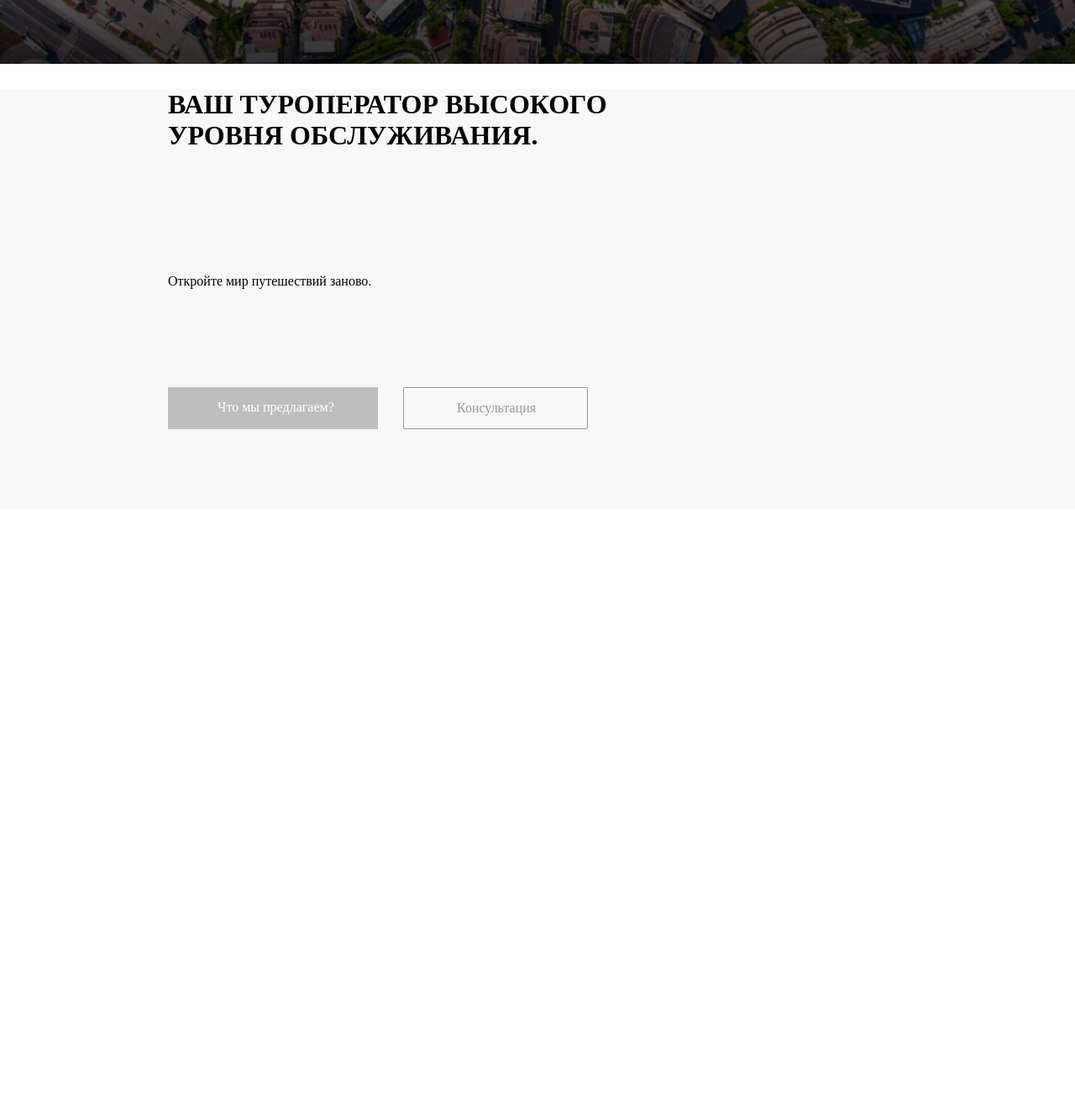
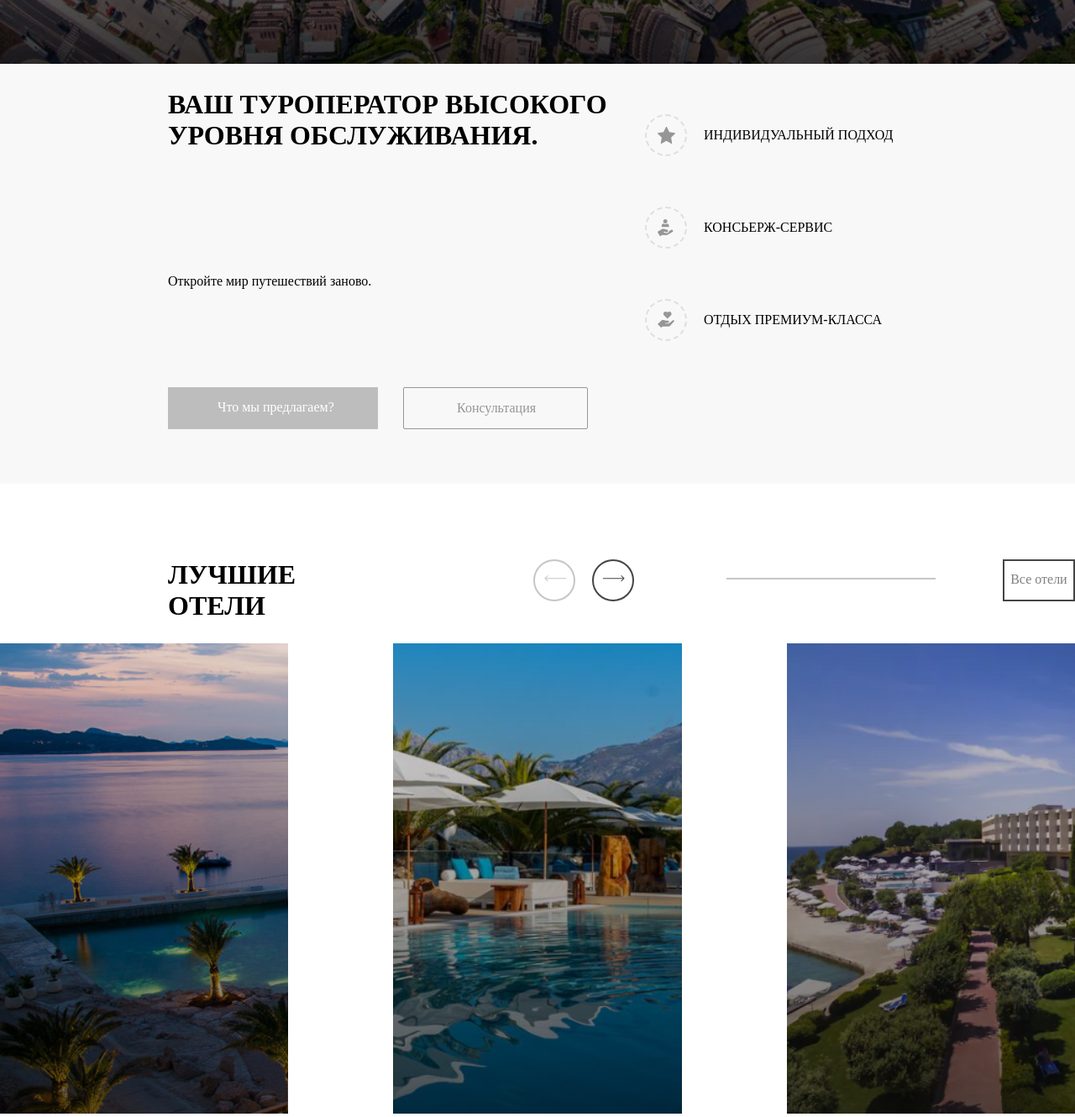
Before and after one commit to kirill202020/Lesson-24-from-home-main, a plain HTML site: page index.html in a window 1280 px wide. Shown: the part 700-2030 px from the top of the page at 84% size. Before the commit the page ends 1306 px from the top, so only its background shows below. Drawn offline with Linux system fonts and the light colour scheme.

Commit message:
After 26 lesson

```diff
--- a/index.html
+++ b/index.html
@@ -99,6 +99,7 @@
             <a href="#"><p class="p-details">Подробнее</p></a>
         </div>
     </div>
+    <div class="all-descr">
         <div class="describing">
                 <h1 class="describing-h1">
                     ВАШ ТУРОПЕРАТОР ВЫСОКОГО УРОВНЯ ОБСЛУЖИВАНИЯ.
@@ -113,5 +114,47 @@
                 </div>
             </div>
         </div>
+        <div class="all-par">
+            <div class="par-1">
+                <div class="for-bor 1">
+                <img src="img/Ellipse 13.svg" alt="">
+                </div>
+                <p>ИНДИВИДУАЛЬНЫЙ ПОДХОД</p>
+            </div>
+            <div class="par-2">
+                <div class="for-bor 2">
+                <img src="img/Ellipse 14.svg" alt="">
+                </div>
+                <p>КОНСЬЕРЖ-СЕРВИС</p>
+            </div>
+            <div class="par-3">
+                <div class="for-bor 3">
+                <img src="img/Ellipse 15.svg" alt="">
+                </div>
+                <p>ОТДЫХ ПРЕМИУМ-КЛАССА</p>
+            </div>
+        </div>
+    </div>
+    <div class="all-best-hot">
+        <div class="best-hot">
+            <h1>ЛУЧШИЕ ОТЕЛИ</h1>
+            <div class="vleft">
+                <img src="img/Frame 52.svg" alt="">
+            </div>
+            <div class="vright">
+                <img src="img/Frame 51.svg" alt="">
+            </div>
+            <div class="line"></div>
+            <div class="all-hotels">
+                <a href="#">Все отели</a>
+            </div>
+        </div>
+        <div class="all-card-hot">
+            <div class="card-hot-1"></div>
+            <div class="card-hot-2">
+            </div>
+            <div class="card-hot-3"></div>
+        </div>
+    </div>
 </body>
 </html>
--- a/main.css
+++ b/main.css
@@ -249,12 +249,14 @@ ul li a{
 
 
 
-
+.all-descr{
+    display: flex;
+}
 
 
 .describing{
     background: #F8F8F8;
-    width: 100%;
+    width: 60%;
     height: 500px;
 }
 
@@ -272,28 +274,9 @@ ul li a{
 }
 
 
-
-
-
-
-
-
-
-
-
-
 .all-wh-we-give{
     display: flex;
 }
-
-
-
-
-
-
-
-
-
 
 
 .wh-we-give{
@@ -312,9 +295,6 @@ ul li a{
 }
 
 
-
-
-
 .consultation{
     width: 220px;
     height: 50px;
@@ -330,3 +310,137 @@ ul li a{
     color: #969696;
     margin-left: 13px;
 }
+
+
+.for-bor{
+    border: 2px dashed rgba(0, 0, 0, 0.1);
+    border-radius: 50%;
+    width: 50px;
+    height: 50px;
+    padding: 13px;
+    margin-right: 20px;
+}
+
+
+.all-par{
+    background: #F8F8F8;
+    width: 100%;
+}
+
+
+.par-1{
+    margin-top: 60px;
+    display: flex;
+    align-items: center;
+}
+
+
+.par-2{
+    margin-top: 60px;
+    display: flex;
+    align-items: center;
+}
+
+
+.par-3{
+    margin-top: 60px;
+    display: flex;
+    align-items: center;
+}
+
+
+
+
+
+
+
+.all-best-hot{
+    height: 800px;
+}
+
+
+.best-hot{
+    display: flex;
+}
+
+
+.best-hot h1{
+    margin: 90px 190px 50px 200px;
+    height: 50px;
+}
+
+
+.vleft{
+    width: 50px;
+    height: 50px;
+    border: 2px solid #C6C6C6;
+    border-radius: 50%;
+    margin: 90px 20px 50px 50px;
+    padding: 11px;
+}
+
+
+.vright{
+    width: 50px;
+    height: 50px;
+    border: 2px solid #454545;
+    border-radius: 50%;
+    padding: 11px;
+    margin: 90px 110px 0 0;
+}
+
+
+.line{
+    width: 350px;
+    height: 1px;
+    border: 1px solid #C6C6C6;
+    margin-top: 112px;
+    margin-right: 80px;
+}
+
+
+.all-hotels{
+    width: 120px;
+    height: 50px;
+    border: 2px solid #454545;
+    text-align: center;
+    margin-top: 90px;
+    padding-top: 13px;
+}
+
+
+.all-hotels a{
+    text-decoration: none;
+    color: grey;
+}
+
+
+.all-card-hot{
+    display: flex;
+}
+
+
+.card-hot-1{
+    width: 580px;
+    height: 560px;
+    background: linear-gradient(180deg, rgba(0, 0, 0, 0.1) 0%, rgba(0, 0, 0, 0.6) 100%), url(img/portonovi.png) no-repeat;
+    background-size: cover;
+    margin-right: 125px;
+}
+
+
+.card-hot-2{
+    width: 580px;
+    height: 560px;
+    background: linear-gradient(180deg, rgba(0, 0, 0, 0.1) 0%, rgba(0, 0, 0, 0.6) 100%), url(img/276398231\ 2.png) no-repeat;
+    background-size: cover;
+    margin-right: 125px;
+}
+
+
+.card-hot-3{
+    width: 580px;
+    height: 560px;
+    background: linear-gradient(180deg, rgba(0, 0, 0, 0.1) 0%, rgba(0, 0, 0, 0.6) 100%), url(img/c41c4172\ 1.png) no-repeat;
+    background-size: cover;
+}
```
Also changed, not shown: img/276398231 2.png (added), img/Ellipse 13.svg (added), img/Ellipse 14.svg (added), img/Ellipse 15.svg (added), img/Frame 22.svg (added), img/Frame 51.svg (added), img/Frame 52.svg (added), img/c41c4172 1.png (added), img/portonovi.png (added). Lines whose indentation alone changed are shown as unchanged.
